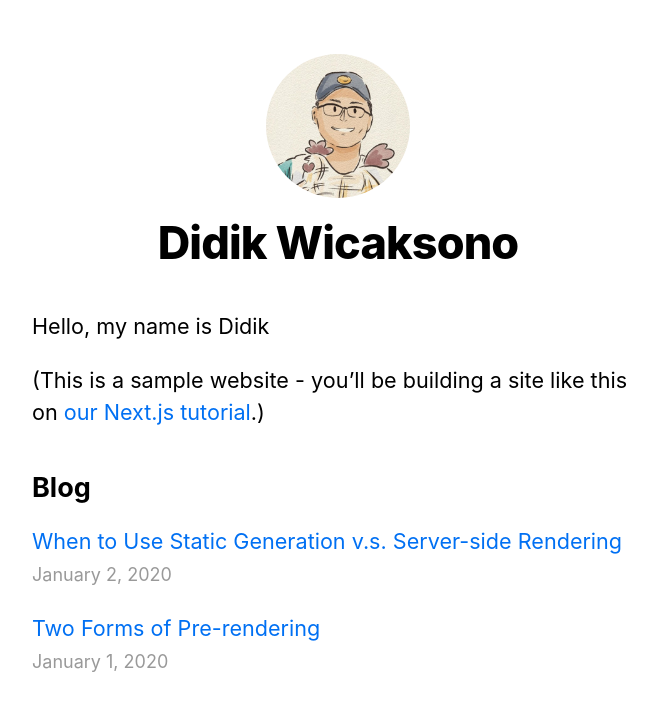
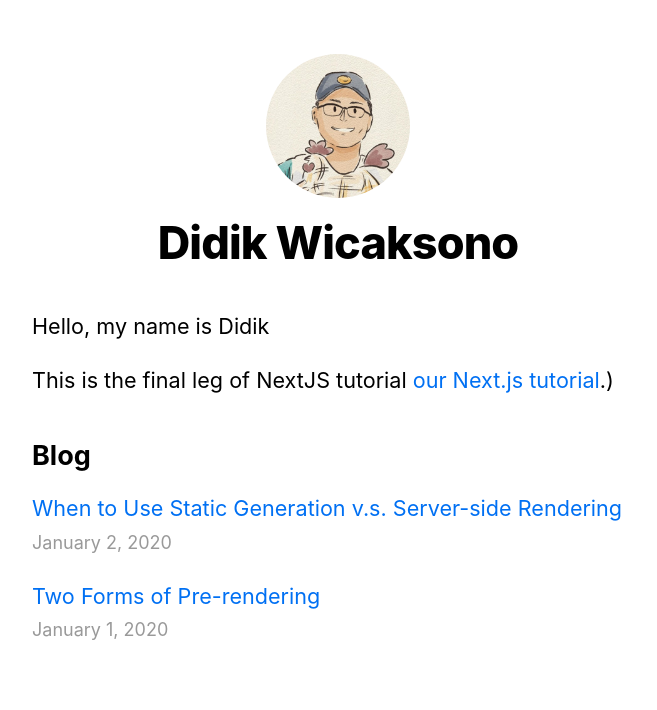
Before and after one commit to evanstef/nextjs-blog, a Next.js app: page / in a window 1280 px wide. Shown: the top 710 px of the page, without its empty margins (302-959 px from the left). Built offline with nearby package versions, Linux system fonts and the light colour scheme.

Commit message:
Update text

```diff
--- a/pages/index.js
+++ b/pages/index.js
@@ -23,7 +23,7 @@ export default function Home({ allPostsData }) {
       <section className={utilStyles.headingMd}>
         <p>Hello, my name is Didik</p>
         <p>
-          (This is a sample website - you’ll be building a site like this on{' '}
+          This is the final leg of NextJS tutorial{' '}
           <a href="https://nextjs.org/learn">our Next.js tutorial</a>.)
         </p>
       </section>
```
